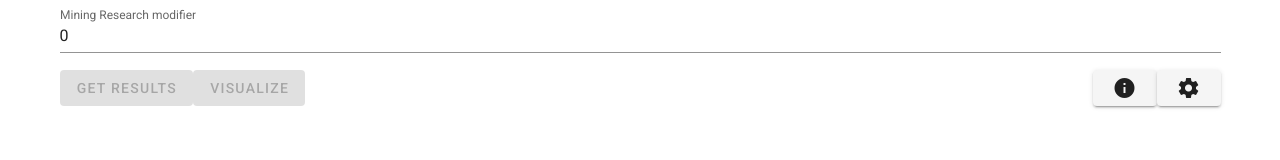
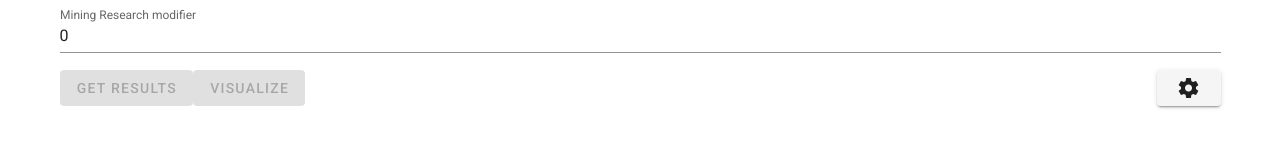
Before and after one commit to kshshkim/factorioCalcPyWeb, a Vue app: page / in a window 1280 px wide. Shown: the part 126-286 px from the top of the page. Built offline with nearby package versions, Linux system fonts and the light colour scheme.

Commit message:
minor change

```diff
--- a/src/components/CalcMain.vue
+++ b/src/components/CalcMain.vue
@@ -27,11 +27,11 @@
       <v-col
         align="right"
       >
-        <v-btn>
-          <v-icon>
-            info
-          </v-icon>
-        </v-btn>
+<!--        <v-btn>-->
+<!--          <v-icon>-->
+<!--            info-->
+<!--          </v-icon>-->
+<!--        </v-btn>-->
         <MainConf
           @confChanged="onMainConfChanged"
         />
```
